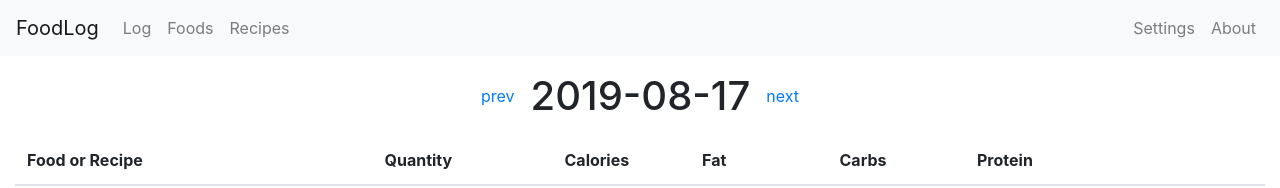
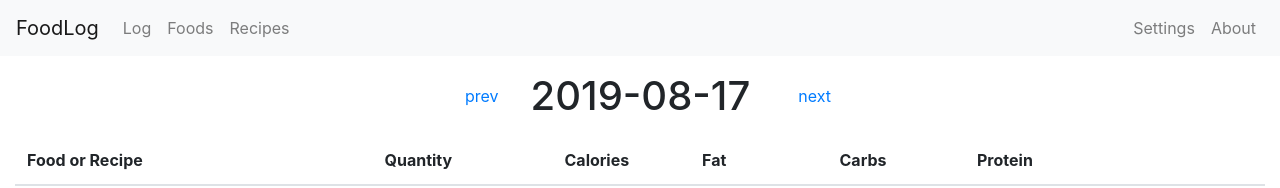
Before and after one commit to flammel/food, a React app: page /log/2019-08-17 in a window 1280 px wide. Shown: the top 188 px of the page. Built offline with nearby package versions, Linux system fonts and the light colour scheme.

Commit message:
Increase size of date navigation links

```diff
--- a/src/Consumptions/Consumptions.scss
+++ b/src/Consumptions/Consumptions.scss
@@ -189,11 +189,11 @@ $quantity-column-width: 180px;
 .consumptions-header {
     display: flex;
     justify-content: center;
-    align-items: center;
+    align-items: stretch;
     padding-bottom: 1rem;
 
     &__date-input {
-        margin: 0 1rem;
+        margin: 0;
         border: 0;
         padding: 0;
         font-size: $h1-font-size;
@@ -210,7 +210,9 @@ $quantity-column-width: 180px;
         }
     }
     &__nav-link {
-        display: block;
+        display: flex;
+        align-items: center;
+        padding: 0 1rem 0 2rem;
     }
 }
 
```
